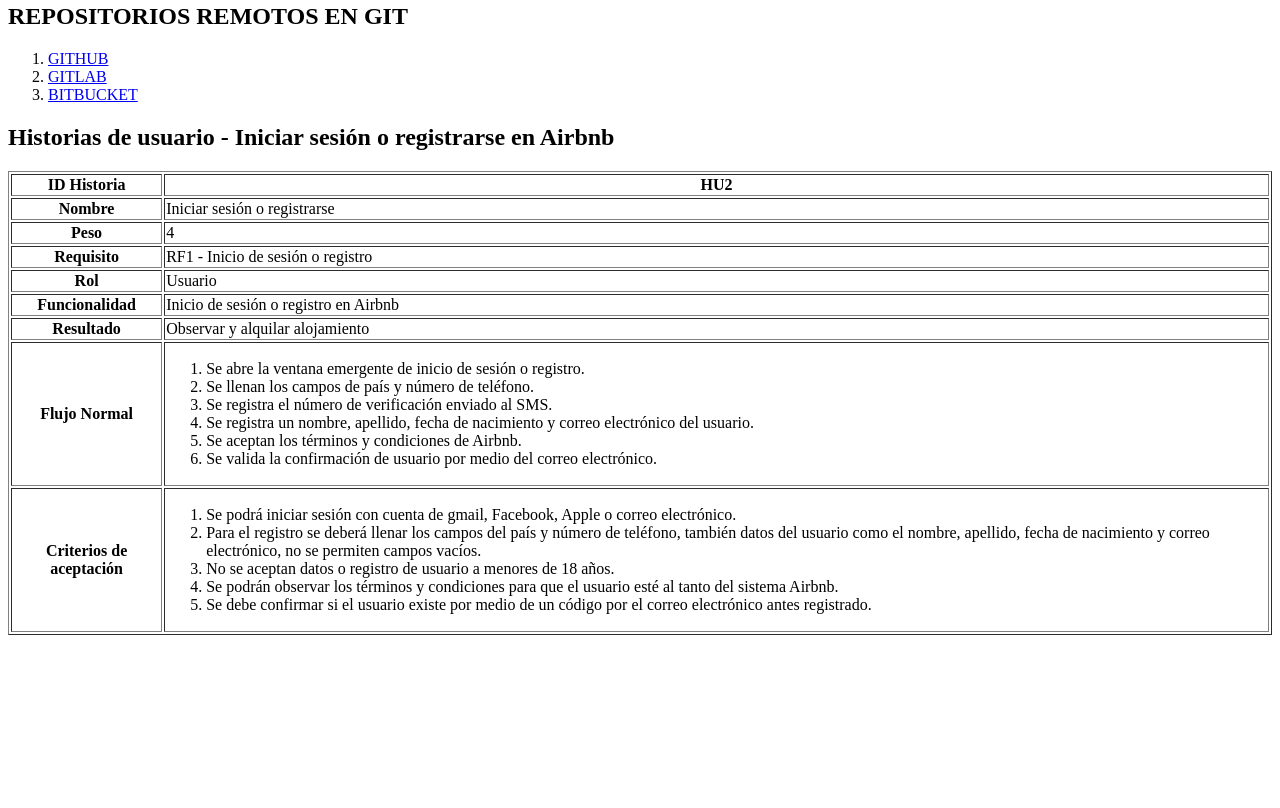
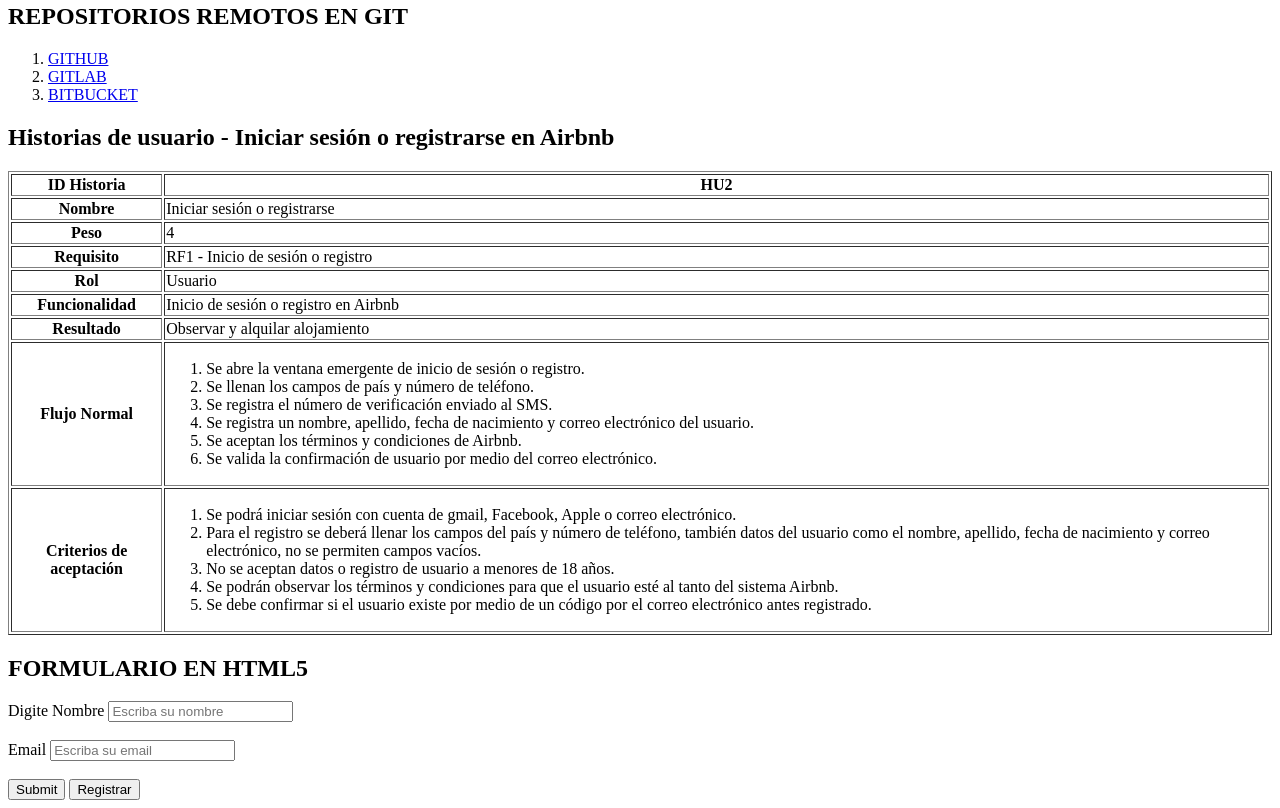
Before and after one commit to Derlyi/ADSO_2670687, a plain HTML site: page index.html in a window 1280 px wide. Shown: the part 570-1378 px from the top of the page. Before the commit the page ends 1213 px from the top, so only its background shows below. Drawn offline with Linux system fonts and the light colour scheme.

Commit message:
formulario en html5

```diff
--- a/index.html
+++ b/index.html
@@ -94,5 +94,14 @@
                     </td>
                 </tr>
             </table>
+            <h2>FORMULARIO EN HTML5</h2>
+            <form action="" method="">
+                <label for="nombre">Digite Nombre</label>
+                <input type="text" name="nombre" id="nombre" placeholder="Escriba su nombre" required=""><br><br>
+                <label for="Email">Email</label>
+                <input type="email" name="email" id="email" placeholder="Escriba su email" required=""><br><br>
+                <input type="submit">
+                <button value="Registrar">Registrar</button>
+            </form>
         </body>
 </html>
```
